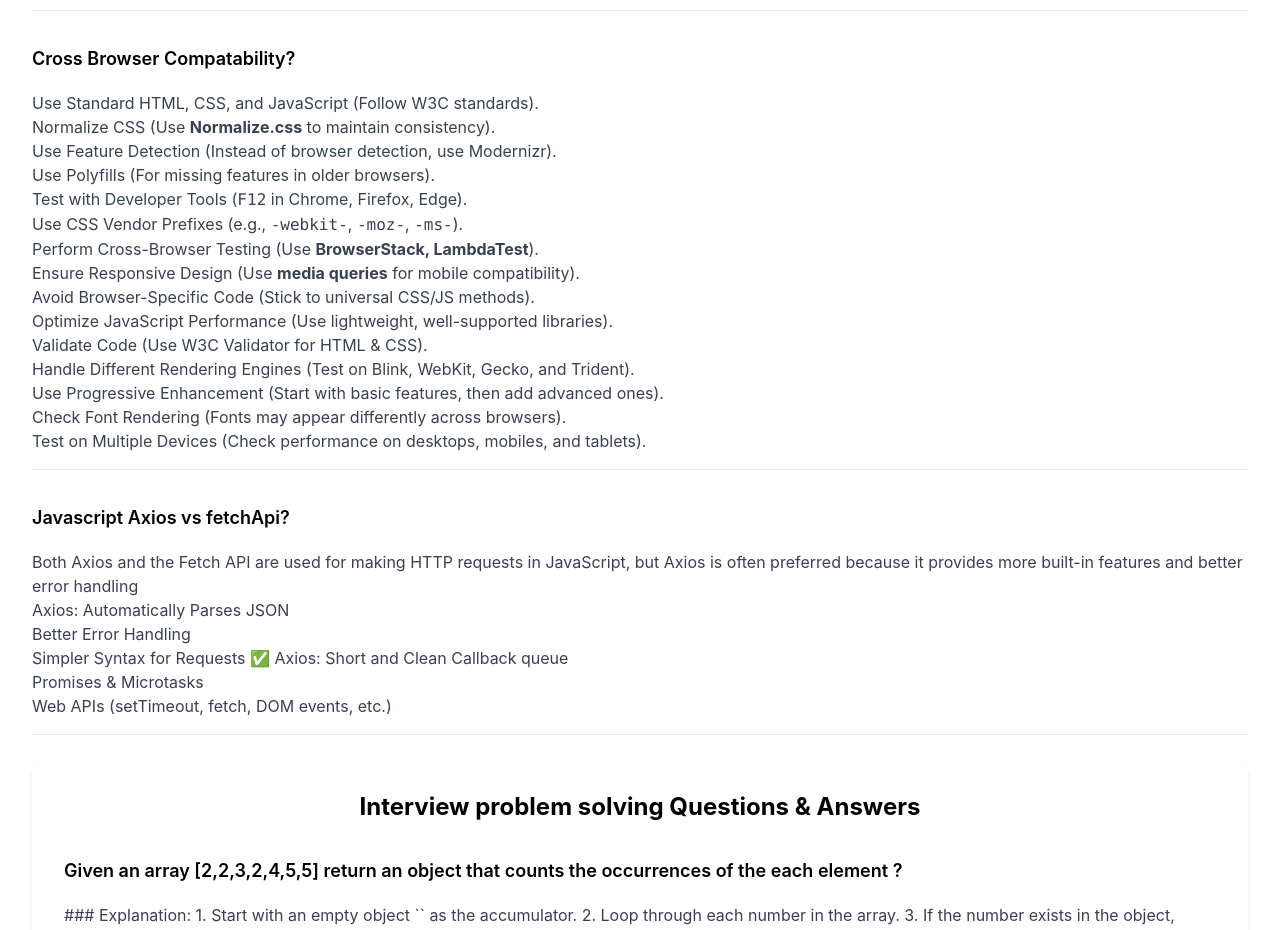
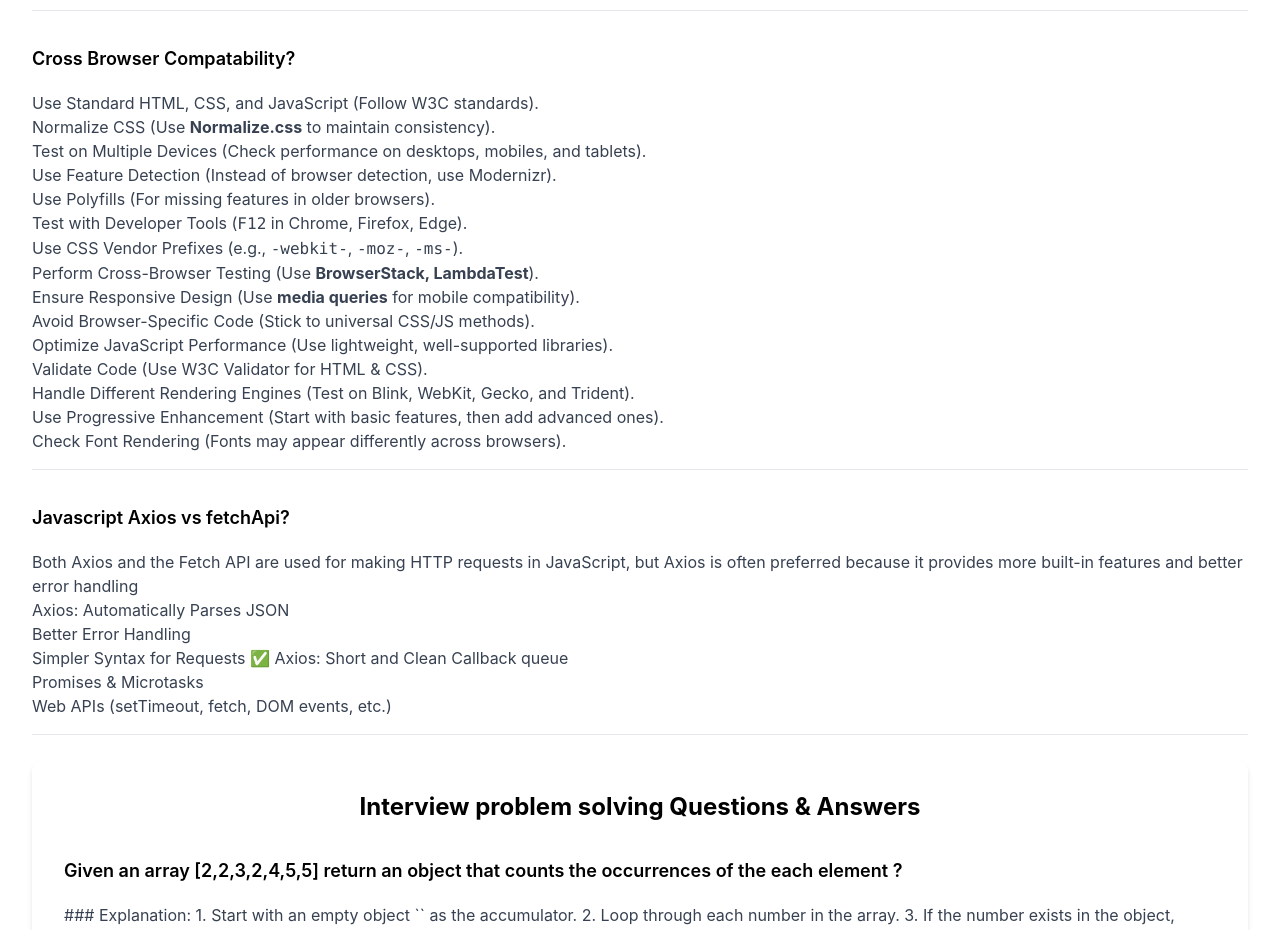
Before and after one commit to vimal336/inter-pre, a React (Vite) app: page /Javascript in a window 1280 px wide. Shown: the part 7740-8670 px from the top of the page. Built offline with nearby package versions, Linux system fonts and the light colour scheme.

Commit message:
problem solving

```diff
--- a/src/Javascript.jsx
+++ b/src/Javascript.jsx
@@ -489,6 +489,7 @@ Web APIs(setTimeout, fetch, DOM events, etc.)
        <ul>
   <li>Use Standard HTML, CSS, and JavaScript (Follow W3C standards).</li>
   <li>Normalize CSS (Use <strong>Normalize.css</strong> to maintain consistency).</li>
+  <li>Test on Multiple Devices (Check performance on desktops, mobiles, and tablets).</li>
   <li>Use Feature Detection (Instead of browser detection, use Modernizr).</li>
   <li>Use Polyfills (For missing features in older browsers).</li>
   <li>Test with Developer Tools (<code>F12</code> in Chrome, Firefox, Edge).</li>
@@ -501,7 +502,6 @@ Web APIs(setTimeout, fetch, DOM events, etc.)
   <li>Handle Different Rendering Engines (Test on Blink, WebKit, Gecko, and Trident).</li>
   <li>Use Progressive Enhancement (Start with basic features, then add advanced ones).</li>
   <li>Check Font Rendering (Fonts may appear differently across browsers).</li>
-  <li>Test on Multiple Devices (Check performance on desktops, mobiles, and tablets).</li>
 </ul>
      </>
       )
```
